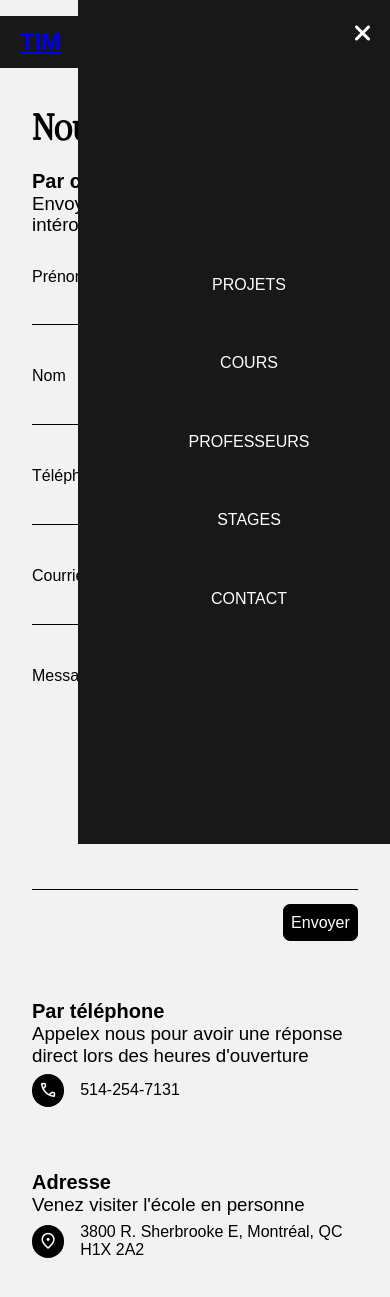
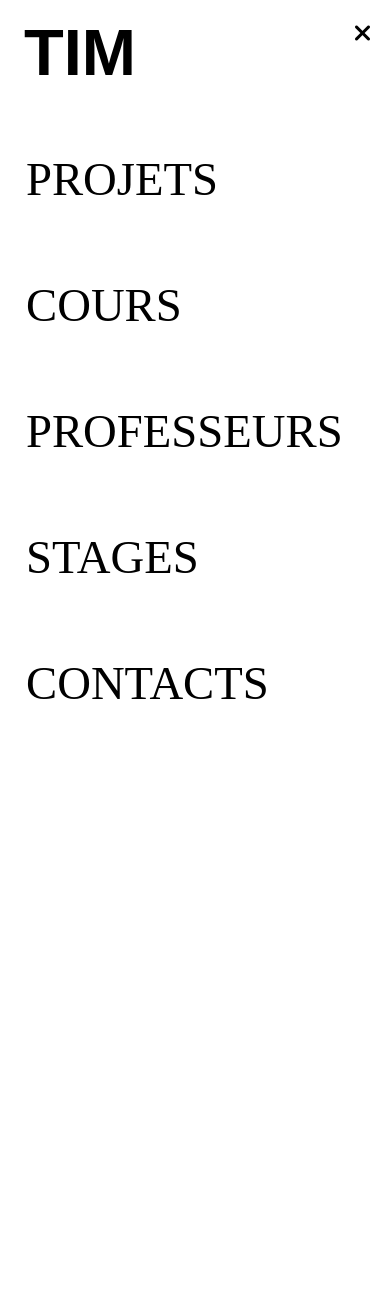
Before and after one commit to 5w5-2024-gr2-7/Content, a PHP site: page /Contact.html in a window 390 px wide, after a click that opens the changed part. Shown: the top 1297 px of the page. After the commit the page ends 699 px from the top, so only its background shows below. Run offline with PHP 8.4, Linux system fonts and the light colour scheme; some web fonts are replaced.

Commit message:
Modification menu desktop

```diff
--- a/Contact.html
+++ b/Contact.html
@@ -17,20 +17,20 @@
   <header>
     <nav>
         <ul class='nav-bar'>
-            <h2><a href="index.htm">TIM</a></h2>
-            <input type='checkbox' id='check' />
-            <span class="menu">
-                <li><a href="">Projets</a></li>
-                <li><a href="">Cours</a></li>
-                <li><a href="">Professeurs</a></li>
-                <li><a href="">Stages</a></li>
-                <li><a href="">Contact</a></li>
-                <label for="check" class="close-menu"><i class="fas fa-times"></i></label>
-            </span>
-            <label for="check" class="open-menu"><i class="fas fa-bars"></i></label>
+          <input type='checkbox' id='check' />
+          <span class="menu">
+              <h2 class="logo-tim"><a href="index.htm">TIM</a></h2>
+              <li><a href="">PROJETS</a></li>
+              <li><a href="">COURS</a></li>
+              <li><a href="">PROFESSEURS</a></li>
+              <li><a href="">STAGES</a></li>
+              <li><a href="">CONTACTS</a></li>
+              <label for="check" class="ferme-menu"><i class="fas fa-times"></i></label>
+          </span>
+          <label for="check" class="ouvre-menu"><i class="fas fa-bars"></i></label>
         </ul>
     </nav>
-    </header>
+</header>
 
     <!-- <nav>
         <a href="index.htm">Maisonneuve</a>
@@ -196,6 +196,19 @@
           <img src="images/tim 2.png" alt="image">
         </footer>
 
+        <script>
+          const checkbox = document.getElementById('check');
+          const body = document.body;
+
+          checkbox.addEventListener('change', () => {
+            if (checkbox.checked) {
+              body.classList.add('no-scroll');  // Disable scrolling
+            } else {
+              body.classList.remove('no-scroll');  // Re-enable scrolling
+            }
+          });
+        </script>
+
 </body>
 
 </html>
--- a/Sass/layout/_header.scss
+++ b/Sass/layout/_header.scss
@@ -1,8 +1,4 @@
-body {
-  font-family: "Poppins", sans-serif;
-  --color1: #FFF ;
-  --color2: #181818 ;
-}
+
 .nav-bar {
   width: 100%;
   display: flex;
@@ -10,20 +6,56 @@
   align-items: center;
   list-style: none;
   position: relative;
-  background-color: var(--color2);
   padding: 12px 20px;
 }
+
+body.no-scroll {
+  overflow: hidden; /* Disables scrolling when menu is open */
+}
+
 .logo img {width: 40px;}
-.menu {display: flex;}
+
+.logo-tim{
+  position: absolute;
+  left: 1rem;
+  margin-bottom: -7px;
+}
+
+.logo-tim a{
+  font-family: "termina", sans-serif;
+font-weight: 900;
+font-style: normal;
+text-decoration: none;
+color: black;
+font-size: clamp(1.563rem, 1.349rem + 0.526vw, 2.188rem);
+
+}
+
+.menu {
+  display: flex;
+    border: 1px solid black;
+    width: 100%;
+    padding: 1rem;
+    border-radius: 9rem;
+    align-items: center;
+    justify-content: flex-end;
+    position: relative;
+    padding-right: 2rem;
+}
 .menu li {padding-left: 30px;}
 .menu li a {
   display: inline-block;
   text-decoration: none;
-  color: var(--color1);
+  color: black;
   text-align: center;
   transition: 0.15s ease-in-out;
   position: relative;
-  text-transform: uppercase;
+  font-family: "garamond-premier-pro-subhead", serif;
+  font-weight: 400;
+  font-style: normal;
+  font-size: clamp(1rem, 0.743rem + 0.632vw, 1.75rem);
+  margin-bottom: -7px;
+
 }
 
 .menu li a::after {
@@ -33,49 +65,74 @@
   left: 0;
   width: 0;
   height: 1px;
-  background-color: var(--color1);
+  background-color: black;
   transition: 0.15s ease-in-out;
 }
 
 .menu li a:hover:after {width: 100%;}
 
-.open-menu , .close-menu {
+.ouvre-menu , .ferme-menu {
   position: absolute;
-  color: var(--color1);
+  color: black;
   cursor: pointer;
   font-size: 1.5rem;
   display: none;
 }
-.open-menu {
+.ouvre-menu {
   top: 50%;
   right: 20px;
   transform: translateY(-50%);
 }
 
-.close-menu {
+.ferme-menu {
   top: 20px;
   right: 20px;
 }
 #check {display: none;}
 
-@media(max-width: 610px){
+@media(max-width: 650px){
   .menu {
+    gap: 1.2rem;
       flex-direction: column;
-      align-items: center;
-      justify-content: center;
-      width: 80%;
+      align-items: flex-start;
+      justify-content: flex-start;
+      width: 100%;
       height: 100vh;
       position: fixed;
       top: 0;
       right: -100%;
       z-index: 100;
-      background-color: var(--color2);
+      background-color: white;
       transition: all 0.2s ease-in-out;
+      border-radius: 0;
+      border: 0px;
   }
-  .menu li {margin-top: 40px;}
-  .menu li a {padding: 10px;}
-  .open-menu , .close-menu {display: block;}
-  #check:checked ~ .menu {right: 0;}
+  .menu li {margin-top: 40px;
+  padding-left: 0;}
+
+
+  .menu li a {
+    padding: 10px;
+  margin-left: 0;
+
+  font-size: clamp(2.5rem, 1.58rem + 5.495vw, 3.125rem);
+}
+
+
+.ouvre-menu , .ferme-menu {display: block;}
+#check:checked ~ .menu {right: 0;}
+
+.logo-tim a{
+  font-size: clamp(3.438rem, 2.057rem + 8.242vw, 4.375rem);
+}
+
+.logo-tim{
+  padding-left: .5rem;
+  position: static;
+}
+
+
+
 }
 // }
 
--- a/styles.css
+++ b/styles.css
@@ -1331,12 +1331,6 @@
 /* ///////////////////////////////////////////////////////////////// */
 /* Règles de layout                                                  */
 /* ///////////////////////////////////////////////////////////////// */
-body {
-  font-family: "Poppins", sans-serif;
-  --color1: #FFF ;
-  --color2: #181818 ;
-}
-
 .nav-bar {
   width: 100%;
   display: flex;
@@ -1344,16 +1338,42 @@
   align-items: center;
   list-style: none;
   position: relative;
-  background-color: var(--color2);
   padding: 12px 20px;
+}
+
+body.no-scroll {
+  overflow: hidden; /* Disables scrolling when menu is open */
 }
 
 .logo img {
   width: 40px;
 }
 
+.logo-tim {
+  position: absolute;
+  left: 1rem;
+  margin-bottom: -7px;
+}
+
+.logo-tim a {
+  font-family: "termina", sans-serif;
+  font-weight: 900;
+  font-style: normal;
+  text-decoration: none;
+  color: black;
+  font-size: clamp(1.563rem, 1.349rem + 0.526vw, 2.188rem);
+}
+
 .menu {
   display: flex;
+  border: 1px solid black;
+  width: 100%;
+  padding: 1rem;
+  border-radius: 9rem;
+  align-items: center;
+  justify-content: flex-end;
+  position: relative;
+  padding-right: 2rem;
 }
 
 .menu li {
@@ -1363,11 +1383,15 @@
 .menu li a {
   display: inline-block;
   text-decoration: none;
-  color: var(--color1);
+  color: black;
   text-align: center;
   transition: 0.15s ease-in-out;
   position: relative;
-  text-transform: uppercase;
+  font-family: "garamond-premier-pro-subhead", serif;
+  font-weight: 400;
+  font-style: normal;
+  font-size: clamp(1rem, 0.743rem + 0.632vw, 1.75rem);
+  margin-bottom: -7px;
 }
 
 .menu li a::after {
@@ -1377,7 +1401,7 @@
   left: 0;
   width: 0;
   height: 1px;
-  background-color: var(--color1);
+  background-color: black;
   transition: 0.15s ease-in-out;
 }
 
@@ -1385,21 +1409,21 @@
   width: 100%;
 }
 
-.open-menu, .close-menu {
+.ouvre-menu, .ferme-menu {
   position: absolute;
-  color: var(--color1);
+  color: black;
   cursor: pointer;
   font-size: 1.5rem;
   display: none;
 }
 
-.open-menu {
+.ouvre-menu {
   top: 50%;
   right: 20px;
   transform: translateY(-50%);
 }
 
-.close-menu {
+.ferme-menu {
   top: 20px;
   right: 20px;
 }
@@ -1408,31 +1432,44 @@
   display: none;
 }
 
-@media (max-width: 610px) {
+@media (max-width: 650px) {
   .menu {
+    gap: 1.2rem;
     flex-direction: column;
-    align-items: center;
-    justify-content: center;
-    width: 80%;
+    align-items: flex-start;
+    justify-content: flex-start;
+    width: 100%;
     height: 100vh;
     position: fixed;
     top: 0;
     right: -100%;
     z-index: 100;
-    background-color: var(--color2);
+    background-color: white;
     transition: all 0.2s ease-in-out;
+    border-radius: 0;
+    border: 0px;
   }
   .menu li {
     margin-top: 40px;
+    padding-left: 0;
   }
   .menu li a {
     padding: 10px;
-  }
-  .open-menu, .close-menu {
+    margin-left: 0;
+    font-size: clamp(2.5rem, 1.58rem + 5.495vw, 3.125rem);
+  }
+  .ouvre-menu, .ferme-menu {
     display: block;
   }
   #check:checked ~ .menu {
     right: 0;
+  }
+  .logo-tim a {
+    font-size: clamp(3.438rem, 2.057rem + 8.242vw, 4.375rem);
+  }
+  .logo-tim {
+    padding-left: 0.5rem;
+    position: static;
   }
 }
 /* Composition de base */
```
Also changed, not shown: 1 other file.
